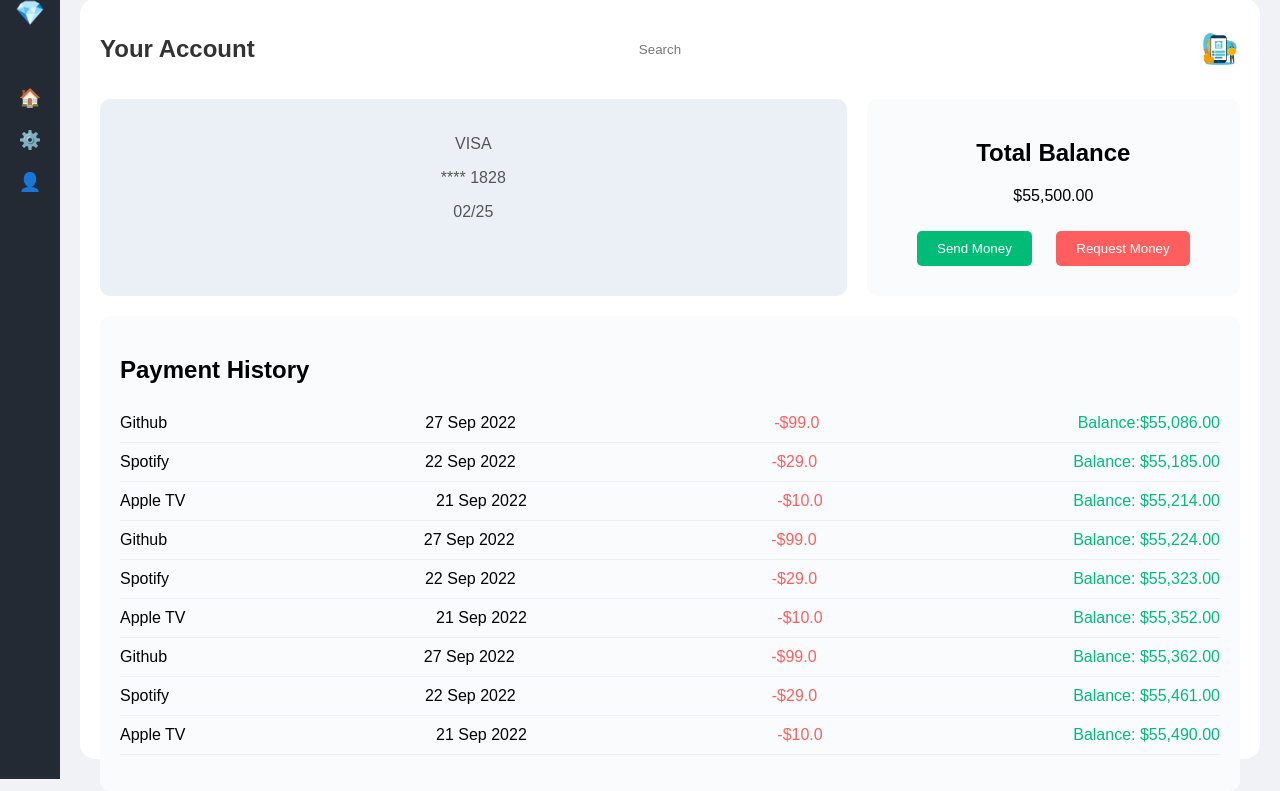
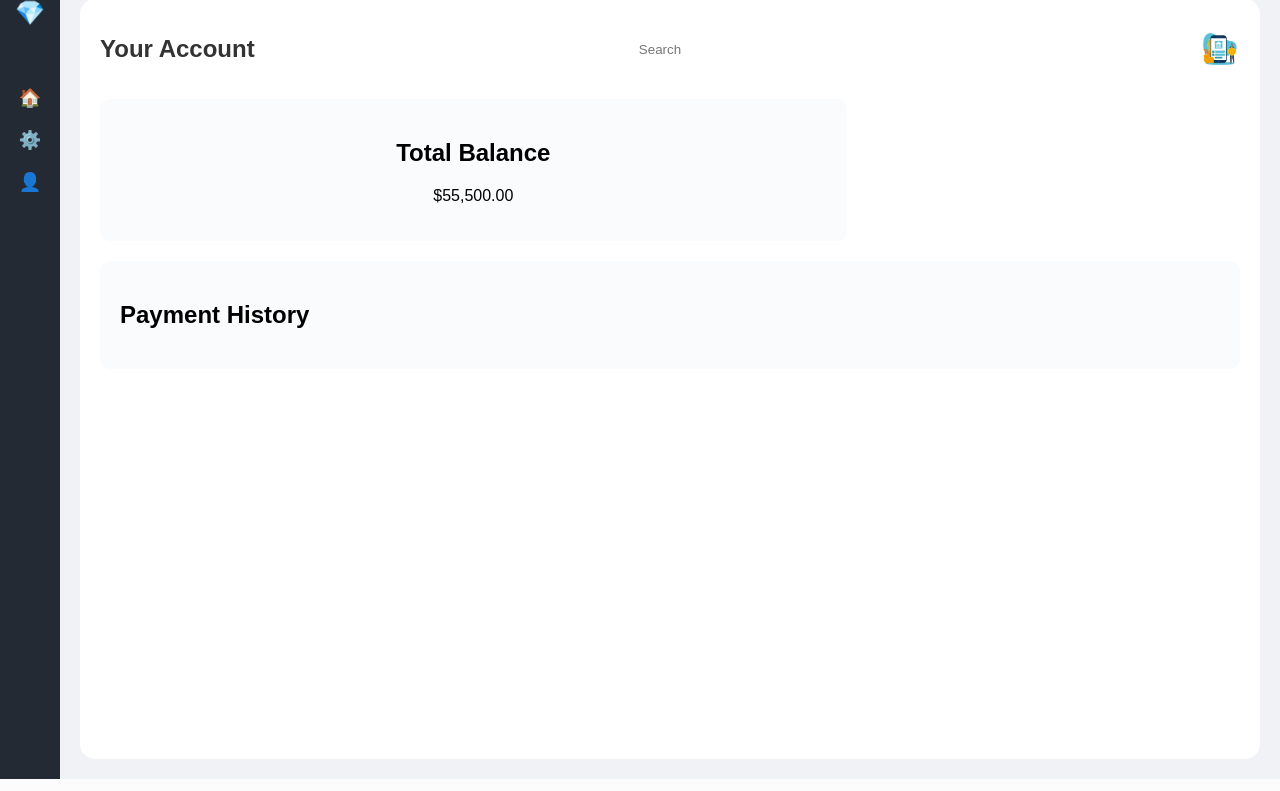
Before and after one commit to Shivanii7/ACIT2911-Agile, a Flask app: page / in a window 1280 px wide. Shown: the part 21-812 px from the top of the page. Run offline with Flask 3, Linux system fonts and the light colour scheme.

Commit message:
html update

```diff
--- a/main.py
+++ b/main.py
@@ -10,18 +10,12 @@ app.instance_path = Path('data').resolve()
 
 db.init_app(app)
 
-@app.route("/<a>")
-def hello(a):
-    try:
-        a = a.replace("%20", " ")
-        return f"Hello {a}!"
-    except:
-        return "Hello World!"
-
 @app.route("/")
 def homepage():
     data = db.session.execute(db.select(Expenses))
-    print(data)
+    for i in data.scalars():
+        u = i.to_json()
+        print(u)
     return render_template("base.html")
 
 if __name__ == '__main__':
--- a/models.py
+++ b/models.py
@@ -14,7 +14,6 @@ class Expenses(db.Model):
             'id': self.id,
             'name': self.name,
             'amount': self.amount,
-            'category': self.category,
             'date': self.date,
             'description': self.description
         }
--- a/templates/base.html
+++ b/templates/base.html
@@ -26,22 +26,13 @@
                 <img class="profile-pic" src="{{ url_for('static', filename = 'profile.jpg') }}" alt="Profile Picture">
             </header>
             <div class="content">
-                <section class="cards-section">
-                    <div class="card">
-                        <p>VISA</p>
-                        <p>**** 1828</p>
-                        <p>02/25</p>
-                    </div>
-                </section>
                 <section class="overview-section">
                     <h2>Total Balance</h2>
                     <p>$55,500.00</p>
-                    <button class="send-btn">Send Money</button>
-                    <button class="request-btn">Request Money</button>
                 </section>
                 <section class="history-section">
                     <h2>Payment History</h2>
-                    <ul>
+                    <!-- <ul>
                         <li>
                             <span>Github</span>
                             <span>27 Sep 2022</span>
@@ -96,7 +87,7 @@
                             <span class="minus">-$10.0</span>
                             <span class ="balanceremaining">Balance: $55,490.00</span>
                         </li>
-                    </ul>
+                    </ul> -->
                 </section>
             </div>
         </div>
```
